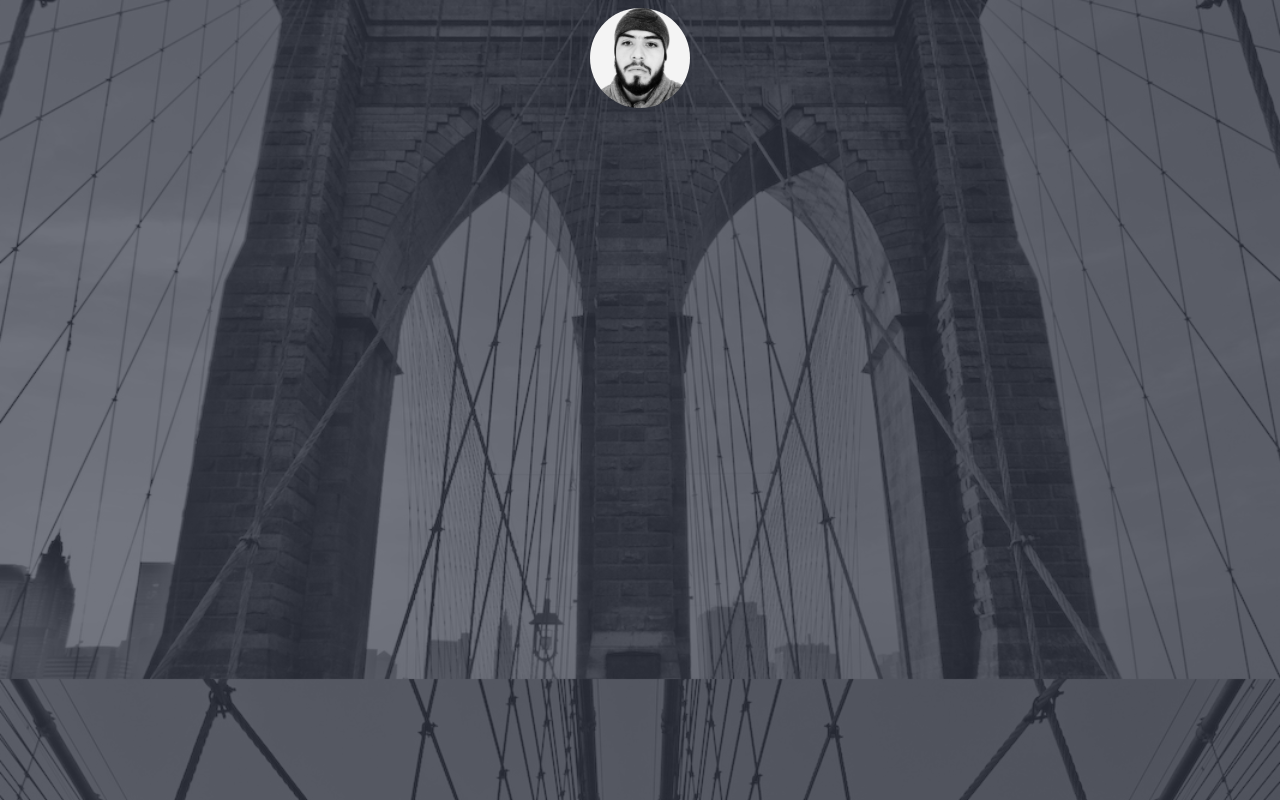
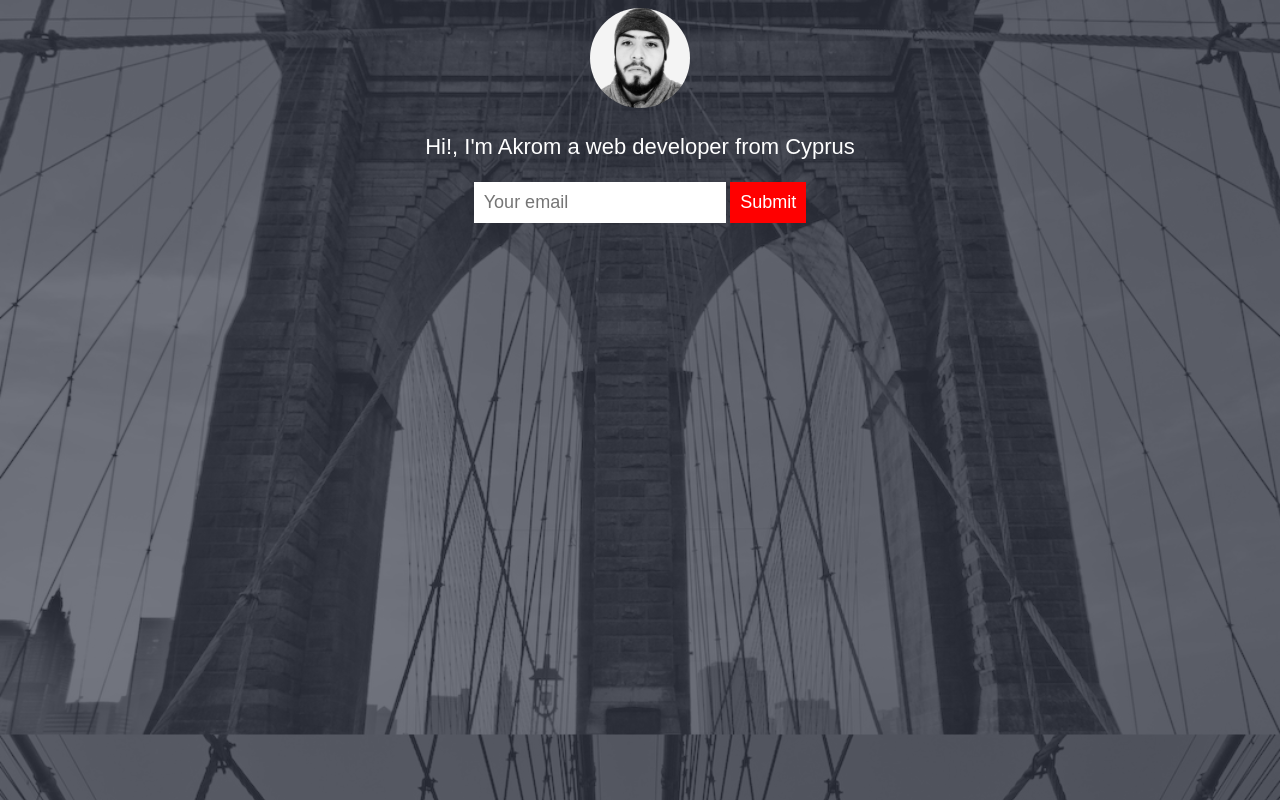
Before and after one commit to AkromAbdaliev/webpage, a plain HTML site: page index.html in a window 1280 px wide. Drawn offline with Linux system fonts and the light colour scheme.

Commit message:
Conplete look

```diff
--- a/index.html
+++ b/index.html
@@ -8,5 +8,8 @@
 </head>
 <body>
   <img src="images/profile.jpg" alt="profile image">
+  <p>Hi!, I'm Akrom a web developer from Cyprus</p>
+  <input type="email" placeholder="Your email">
+  <input type="submit">
 </body>
 </html>
--- a/styles/style.css
+++ b/styles/style.css
@@ -12,3 +12,18 @@ img{
   width: 100px;
   border-radius: 50px;
 }
+
+p{
+  font-size: 22px;
+}
+
+input{
+  border: 0;
+  padding: 10px;
+  font-size: 18px;
+}
+
+input[type="submit"]{
+  background: red;
+  color: white;
+}
```
